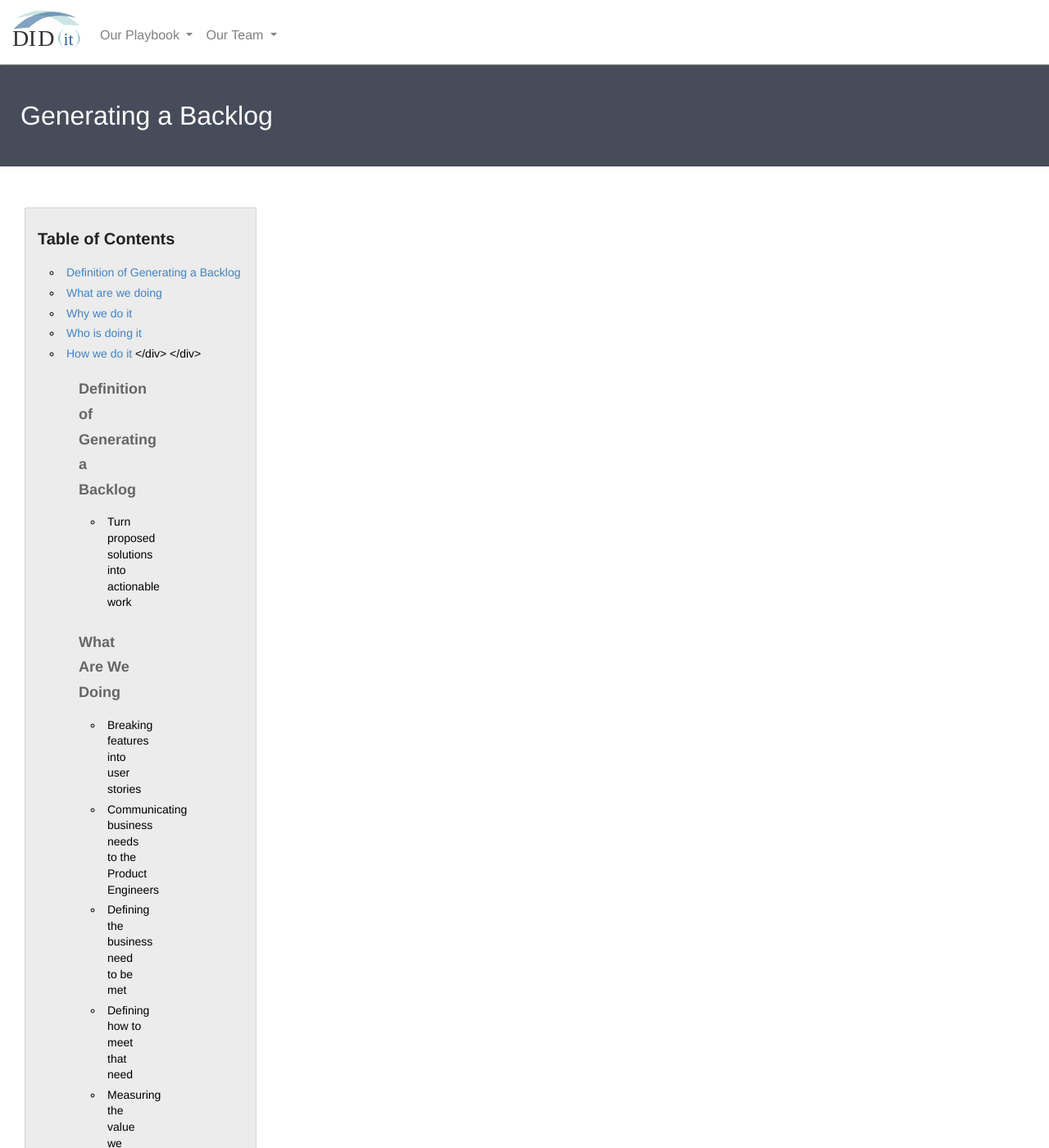
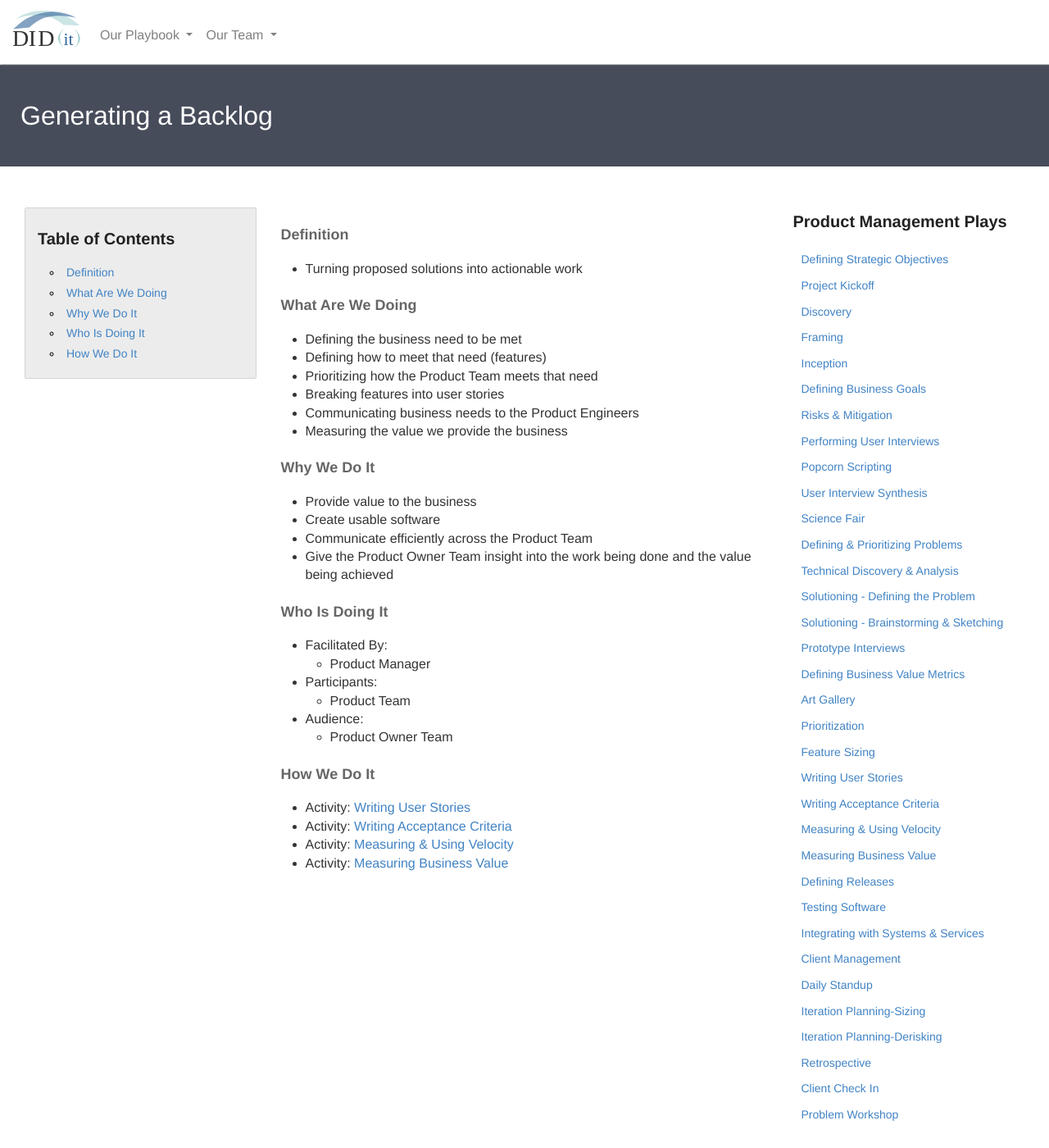
Before and after one commit to KnightPointSystems/kps_playbook, a Jekyll site: the page built from generating-backlog.md, in a window 1280 px wide and 1400 px high. Shown: the whole window at 82% size. Built offline with Jekyll 4.4.1, drawn with Linux system fonts in a browser that asks for light colours; nearby versions of some CDN libraries; some of the changed text lies outside the part shown.

Commit message:
Added Creating Backlog Play
Added play and linked to other existing plays

```diff
--- a/generating-backlog.md
+++ b/generating-backlog.md
@@ -10,117 +10,91 @@ permalink: /generate-backlog/
             <h3>Table of Contents</h3>
                 <ul>
                     <li>
-                        <a href="#GB-Definition">
-                            Definition of Generating a Backlog
+                        <a href="#Definition">
+                            Definition
                         </a>
                     </li>
                     <li>
-                        <a href="#GB-What">
-                            What are we doing
+                        <a href="#What">
+                            What Are We Doing
                         </a>
                     </li>
                     <li>
-                        <a href="#GB-Why">
-                            Why we do it
+                        <a href="#Why">
+                            Why We Do It
                         </a>
                     </li>
                     <li>
-                        <a href="#GB-Who">
-                            Who is doing it
+                        <a href="#Who">
+                            Who Is Doing It
                         </a>
                     </li>
                     <li>
-                        <a href="#GB-How">
-                            How we do it
+                        <a href="#How">
+                            How We Do It
                         </a>
+                    </li>
+                   </ul>
         </div>
     </div>
     <div class="col-md-6">
-    <h4 class="GB-What" id="GB-What">
-            Definition of Generating a Backlog
+        <h4 class="Definition" id="Definition">
+            Definition
         </h4>
-        <ul>
-            <li>
-                Turn proposed solutions into actionable work
-            </li>
-        </ul>
-        <h4 class="GB-What" id="GB-What">
+		<ul>
+			<li>Turning proposed solutions into actionable work</li>
+		</ul>
+        <h4 class="What" id="What">
             What Are We Doing
         </h4>
-          <ul>
-                <li>Breaking features into user stories</li>
-                <li>Communicating business needs to the Product Engineers</li>
-                <li>Defining the business need to be met</li>
-                <li>Defining how to meet that need</li>
-                <li>Measuring the value we provide the business</li>
-          </ul>
-        <h4 class="GB-Why" id="GB-Why">
-            Why Are We Doing It
+	<ul>
+        <li>Defining the business need to be met</li>
+        <li>Defining how to meet that need (features)</li>
+        <li>Prioritizing how the Product Team meets that need</li>
+        <li>Breaking features into user stories</li>
+        <li>Communicating business needs to the Product Engineers</li>
+        <li>Measuring the value we provide the business</li>
+	</ul>
+        <h4 class="Why" id="Why">
+            Why We Do It
         </h4>
             <ul>
-                <li>Provide value</li>
+                <li>Provide value to the business</li>
                 <li>Create usable software</li>
-                <li>Communicate easily across the product team</li>
-                <li>Give the product owner team insight into work being done</li>
-          </ul>
-        <h4 class="GB-Who" id="GB-Who">
+                <li>Communicate efficiently across the Product Team</li>
+                <li>Give the Product Owner Team insight into the work being done and the value being achieved</li>
+	        </ul>
+        <h4 class="Who" id="Who">
             Who Is Doing It
         </h4>
-        <ul>
-            <li>Led By:
-                <ul>
-                    <li>Product Manager</li>
-                </ul>
-            </li>
-            <li>Participating
-                <ul>
-                    <li>Product Team </li>
-                </ul>
-            </li>
-        </ul>
-<h4 class="GB-How" id="GB-How">
-    How We Do It
-</h4>
-    <ul>
-        <li class="#GB-Writing" id="#GB-Writing">Activity: Writing User Stories</li>
-        <li class="#GB-Acceptance" id="#GB-Acceptance">Activity: Writing Acceptance Criteria</li>
-        <li class="#GB-Measuring" id="#GB-Measuring">Activity: Measuring Business Value</li>
-    </ul>
+            <ul>
+                <li>Facilitated By:
+    	            <ul>
+        	            <li>Product Manager</li>
+    	            </ul>
+                 </li>
+                <li>Participants:
+    	            <ul>
+                      <li>Product Team</li>
+                  </ul>
+                </li>
+                <li>Audience:
+    	            <ul>
+                      <li>Product Owner Team</li>
+                  </ul>
+                </li>
+            </ul>
+        <h4 class="How" id="How">
+            How We Do It
+        </h4>
+            <ul>
+                <li>Activity: <a href="#">Writing User Stories</a></li>
+                <li>Activity: <a href="{{ site.baseurl }}/acceptance-criteria">Writing Acceptance Criteria</a></li>
+                <li>Activity: <a href="{{ site.baseurl }}/measuring-velocity">Measuring &amp; Using Velocity</a></li>
+                <li>Activity: <a href="{{ site.baseurl }}/measuring-value">Measuring Business Value</a></li>
+            </ul>
     </div>
     <div class="col-md-3">
-        <div class="sideLinks">
-            <h2>PM Plays</h2>
-                <ul>
-                    <li><a href="{{ site.baseurl }}/strategic-objectives">Defining Strategic Objectives</a></li>
-                    <li><a href="{{ site.baseurl }}/business-goals">Defining Business Goals</a></li>
-                    <li><a href="{{ site.baseurl }}/risks-mitigation">Risks &amp; Mitigation</a></li>
-                    <li><a href="{{ site.baseurl }}/user-interviews">Performing User Interviews</a></li>
-                    <li><a href="{{ site.baseurl }}/popcorn-scripting">Popcorn Scripting</a></li>
-                    <li><a href="{{ site.baseurl }}/interview-synthesis">User Interview Synthesis</a></li>
-                    <li><a href="{{ site.baseurl }}/science-fair">Science Fair</a></li>
-                    <li><a href="{{ site.baseurl }}/defining-problems">Defining &amp; Prioritizing Problems</a></li>
-                    <li><a href="{{ site.baseurl }}/technical-discovery">Technical Discovery &amp; Analysis</a></li>
-                    <li><a href="{{ site.baseurl }}/solutioning-problem">Solutioning - Defining the Problem</a></li>
-                    <li><a href="{{ site.baseurl }}/solutioning-sketching">Solutioning - Brainstorming &amp; Sketching</a></li>
-                    <li><a href="{{ site.baseurl }}/prototype-interviews">Prototype Interviews</a></li>
-                    <li><a href="{{ site.baseurl }}/business-metrics">Defining Business Value Metrics</a></li>
-                    <li><a href="{{ site.baseurl }}/art-gallery">Art Gallery</a></li>
-                    <li><a href="{{ site.baseurl }}/prioritization">Prioritization</a></li>
-                    <li><a href="{{ site.baseurl }}/feature-sizing">Feature Sizing</a></li>
-                    <li><a href="{{ site.baseurl }}/user-stories">Writing User Stories</a></li>
-                    <li><a href="{{ site.baseurl }}/acceptance-criteria">Writing Acceptance Criteria</a></li>
-                    <li><a href="{{ site.baseurl }}/measuring-velocity">Measuring &amp; Using Velocity</a></li>
-                    <li><a href="{{ site.baseurl }}/measuring-value">Measuring Business Value</a></li>
-                    <li><a href="{{ site.baseurl }}/defining-releases">Defining Releases</a></li>
-                    <li><a href="{{ site.baseurl }}/testing-software">Testing Software</a></li>
-                    <li><a href="{{ site.baseurl }}/system-services">Integrating with Systems &amp; Services</a></li>
-                    <li><a href="{{ site.baseurl }}/client-management">Client Management</a></li>
-                    <li><a href="{{ site.baseurl }}/daily-standup">Daily Standup</a></li>
-                    <li><a href="{{ site.baseurl }}/sizing">Iteration Planning-Sizing</a></li>
-                    <li><a href="{{ site.baseurl }}/derisking">Iteration Planning-Derisking</a></li>
-                    <li><a href="{{ site.baseurl }}/retrospective">Retrospective</a></li>
-                    <li><a href="{{ site.baseurl }}/check-in">Clent Check In</a></li>
-                </ul>
-          </div>
+        {% include product-plays.html %}
     </div>
 </div>
```
Also changed, not shown: other parts of generating-backlog.md (+1 -1 lines).
